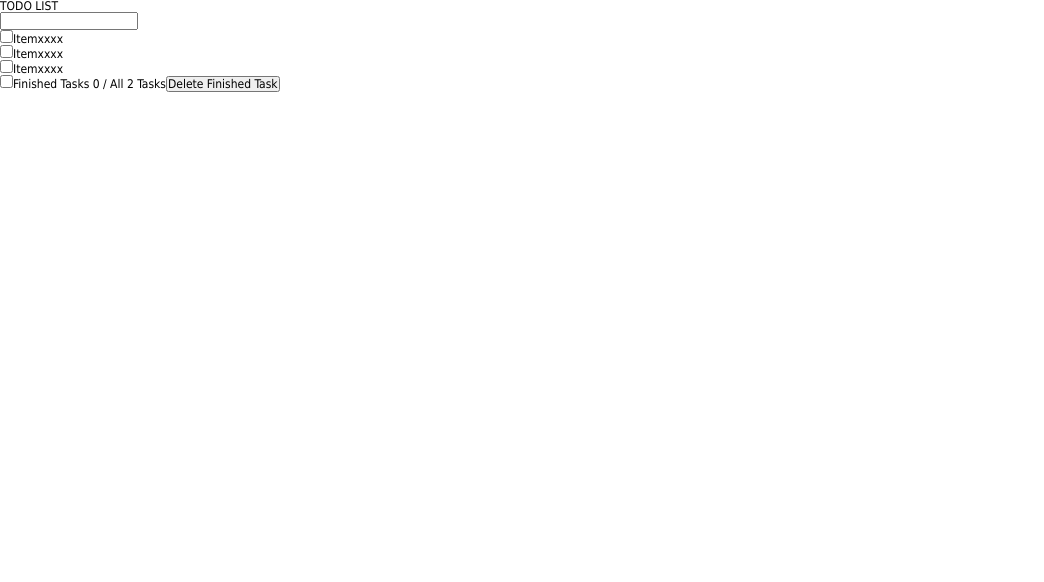
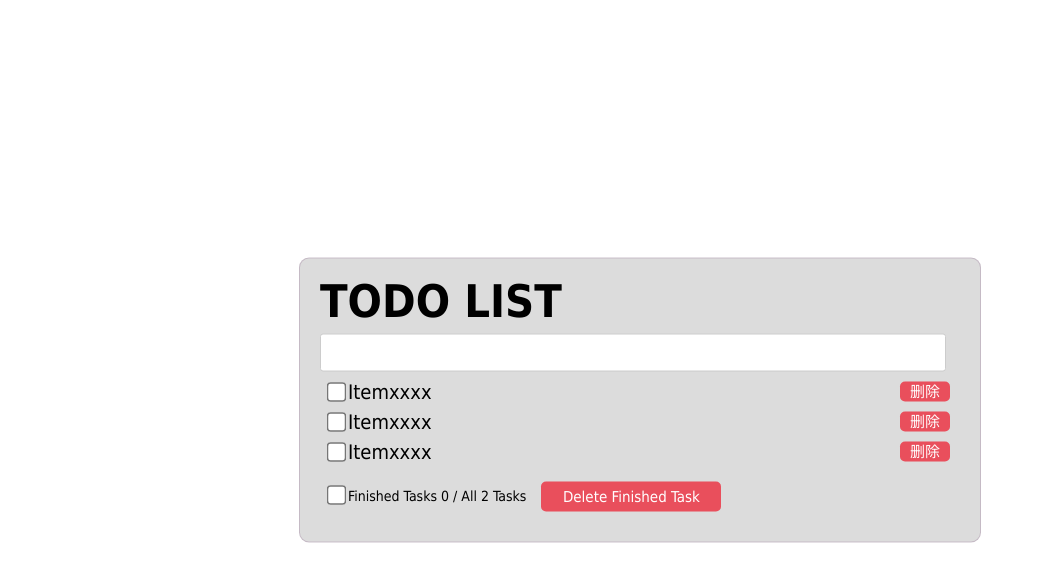
Before and after one commit to Kisky3/react-practice, a React (Create React App) app in the folder todo-list/: page / in a window 1280 px wide. Shown: the top 582 px of the page, without its empty margins (0-1044 px from the left). Built offline with nearby package versions, Linux system fonts and the light colour scheme.

Commit message:
cssは一旦完了

```diff
--- a/todo-list/src/App.css
+++ b/todo-list/src/App.css
@@ -57,3 +57,21 @@ hr {
     border: none;
     height: 1px;
 }
+
+.todo-container {
+    position: absolute;
+    top: 50%;
+    left: 50%;
+    transform: translate(-50%, -50%);
+    width: 50%;
+    height: auto;
+    padding: 20px;
+    background: gainsboro;
+    border: solid 1px #baba;
+    border-radius: 10px;
+}
+
+input[type=checkbox] {
+    transform: scale(1.5);
+    margin-right: 5px;
+}
--- a/todo-list/src/App.tsx
+++ b/todo-list/src/App.tsx
@@ -7,9 +7,12 @@ import List from './components/List'
 function App() {
   return (
     <div className="App">
-      <Header />
-      <List />
-      <Footer />
+      <div className="todo-container">
+        <Header />
+        <List />
+        <Footer />
+      </div>
+
     </div>
   );
 }
--- a/todo-list/src/components/Footer/index.css
+++ b/todo-list/src/components/Footer/index.css
@@ -0,0 +1,15 @@
+.todo-footer {
+    float: left;
+    font-size: 14px;
+    margin: 10px;
+}
+.footer-del-btn {
+    width: 180px;
+    height: 30px;
+    background-color: rgb(233, 79, 92);
+    border-radius: 5px;
+    color: white;
+    border: none;
+    font-size: 15px;
+    margin-left: 15px;
+}
--- a/todo-list/src/components/Footer/index.jsx
+++ b/todo-list/src/components/Footer/index.jsx
@@ -1,4 +1,5 @@
 import React , { Component } from 'react'
+import './index.css'
 
 export default class Footer extends Component {
     render() {
@@ -11,7 +12,7 @@ export default class Footer extends Component {
                     <span>
                         <span>Finished Tasks 0</span> / All 2 Tasks
                     </span>
-                    <button> Delete Finished Task</button>
+                    <button className="footer-del-btn"> Delete Finished Task</button>
                 </div>
             </div>
         )
--- a/todo-list/src/components/Header/index.css
+++ b/todo-list/src/components/Header/index.css
@@ -1,7 +1,27 @@
 .header {
-    font-size: 25px;
+    font-size: 45px;
     font-weight: bold;
-    width: 100vh;
-    background-color: black;
-    color:blanchedalmond;
+    width: 100%;
+    color:black;
+    margin-bottom: 10px;
 }
+
+.header-input {
+    display: block;
+    outline-style: none ;
+    border: 1px solid #ccc;
+    border-radius: 3px;
+    padding: 13px 8px;
+    width: 95%;
+    height: 10px;
+    font-size: 14px;
+    font-weight: 700;
+    font-family: "Microsoft soft";
+}
+
+.header-input:focus{
+    border-color: #66afe9;
+    outline: 0;
+    -webkit-box-shadow: inset 0 1px 1px rgba(0,0,0,.075),0 0 8px rgba(102,175,233,.6);
+    box-shadow: inset 0 1px 1px rgba(0,0,0,.075),0 0 8px rgba(102,175,233,.6)
+}
--- a/todo-list/src/components/Header/index.jsx
+++ b/todo-list/src/components/Header/index.jsx
@@ -1,10 +1,11 @@
 import React, {Component} from 'react'
+import './index.css'
 export default class Header extends Component {
     render() {
         return (
             <div>
                 <header className="header">TODO LIST</header>
-                <input type="text" />
+                <input className="header-input" type="text" />
             </div>
         )
     }
--- a/todo-list/src/components/Item/index.css
+++ b/todo-list/src/components/Item/index.css
@@ -0,0 +1,19 @@
+.todo-item {
+    margin: 10px;
+    font-size: 20px;
+}
+
+.todo-del-btn {
+    width: 50px;
+    height: 20px;
+    background-color: rgb(233, 79, 92);
+    border-radius: 5px;
+    color: white;
+    border: none;
+    font-size: 15px;
+    float: right;
+}
+
+.todo-item > span {
+    margin-left: 10px;
+}
--- a/todo-list/src/components/Item/index.jsx
+++ b/todo-list/src/components/Item/index.jsx
@@ -1,15 +1,16 @@
 import React, {Component} from 'react'
+import './index.css'
 
 export default class Item extends Component {
     render() {
         return (
-            <div>
+            <div className="todo-item">
                 <li>
-                    <label htmlFor="">
+                    <label>
                         <input type="checkbox" />
                         <span>Itemxxxx</span>
                     </label>
-                    <button style={{display: 'none'}}>删除</button>
+                    <button className="todo-del-btn">删除</button>
                 </li>
             </div>
         )
```
